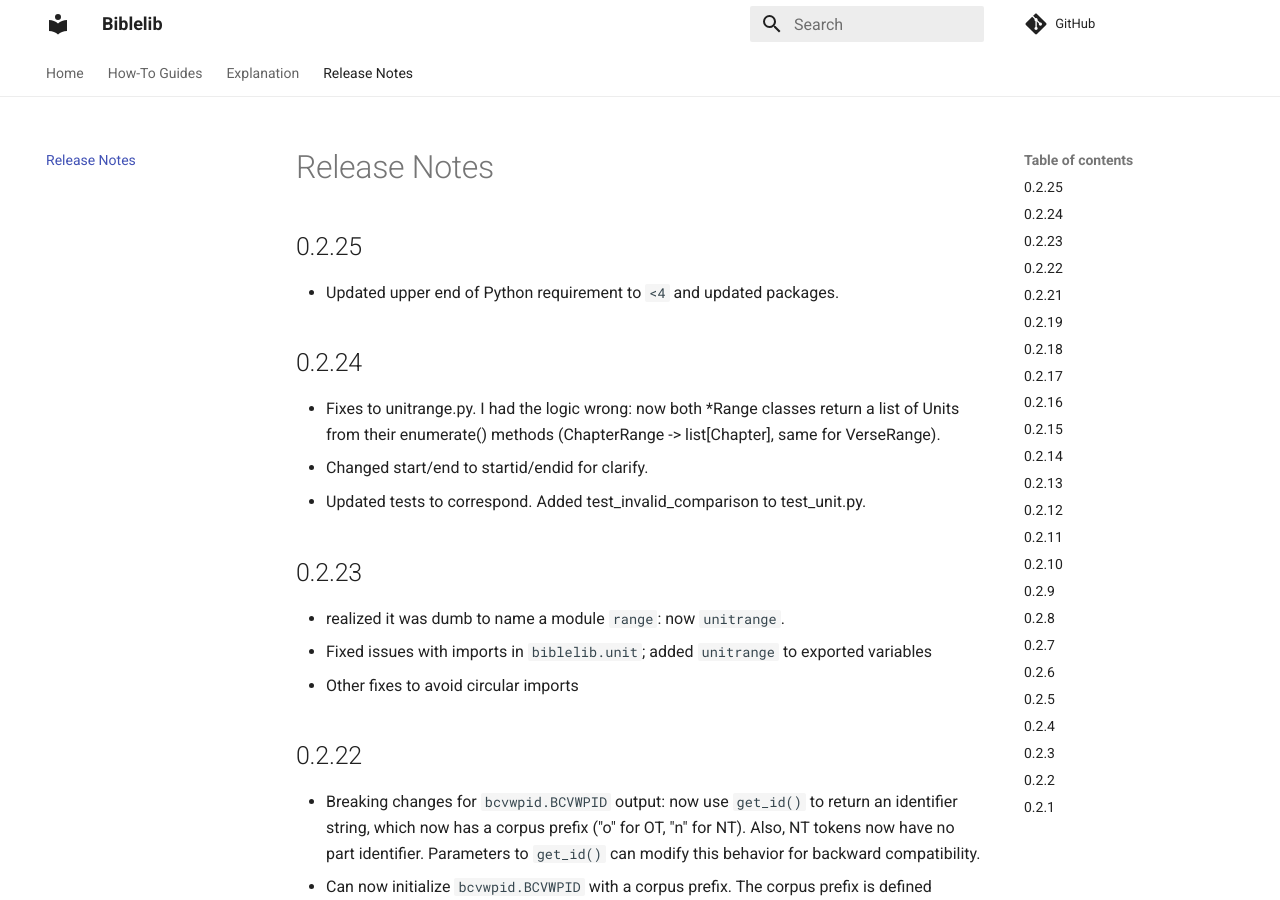
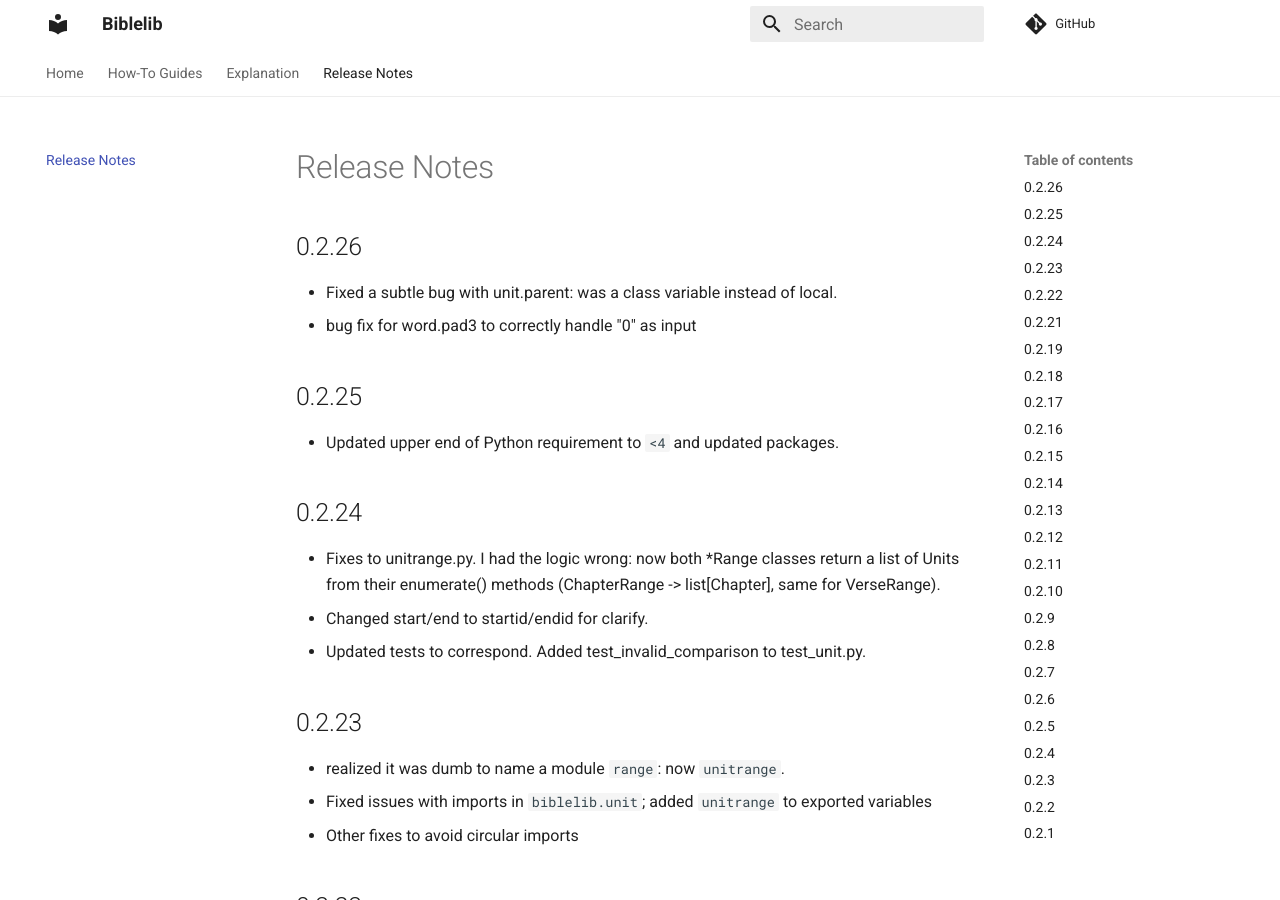
Before and after one commit to Clear-Bible/Biblelib, an MkDocs documentation site: the page built from docs/ReleaseNotes.md, in a window 1280 px wide and 900 px high. Built offline with MkDocs 1.6.1 and Material for MkDocs 9.7.7, drawn with Linux system fonts in a browser that asks for light colours; comment, search, counter and statistics services are not loaded.

Commit message:
v 0.2.26

```diff
--- a/docs/ReleaseNotes.md
+++ b/docs/ReleaseNotes.md
@@ -1,4 +1,10 @@
 # Release Notes
+
+## 0.2.26
+
+- Fixed a subtle bug with unit.parent: was a class variable instead of
+  local.
+- bug fix for word.pad3 to correctly handle "0" as input
 
 ## 0.2.25
 
--- a/pyproject.toml
+++ b/pyproject.toml
@@ -1,6 +1,6 @@
 [tool.poetry]
 name = "biblelib"
-version = "0.2.25"
+version = "0.2.26"
 description = "Utilities for working with metadata for Bible books, references, pericopes, and other units."
 authors = ["Sean Boisen <sean.boisen@gmail.com>"]
 repository = "https://github.com/Clear-Bible/Biblelib/"
```
